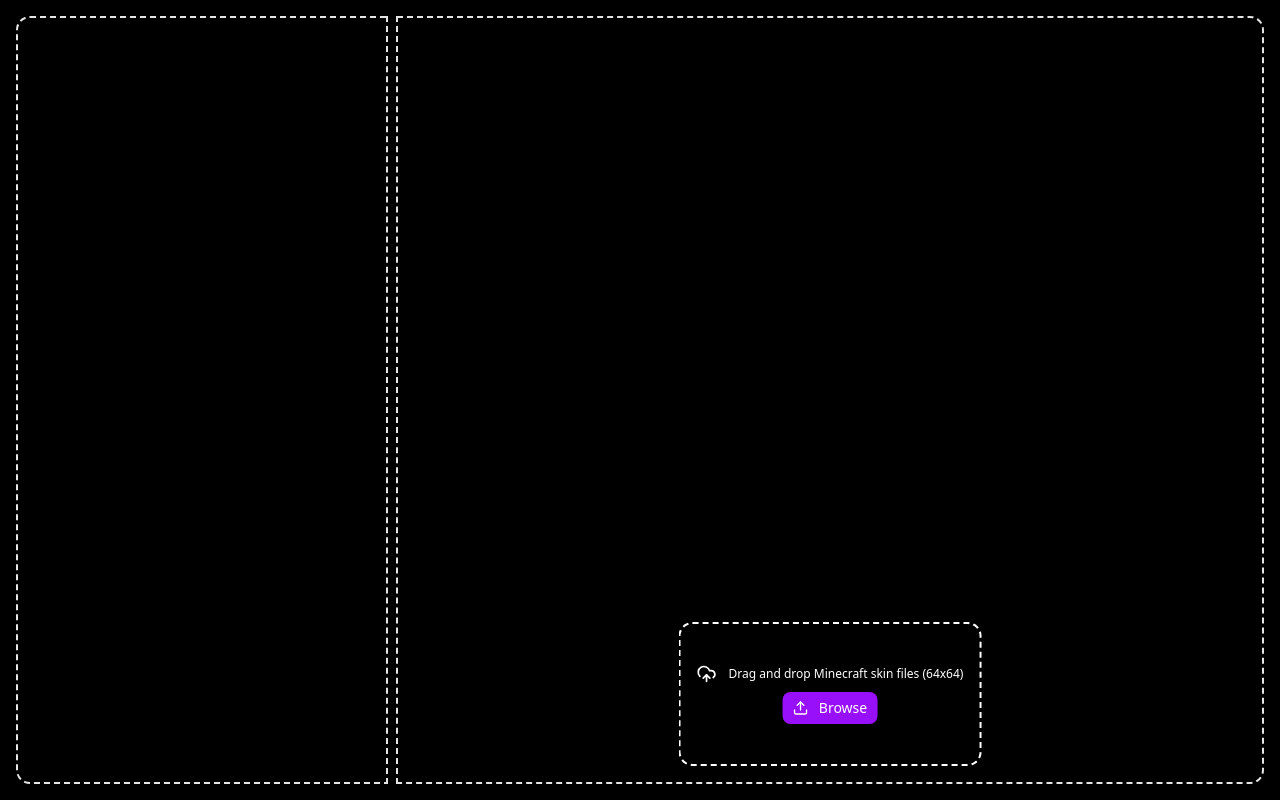
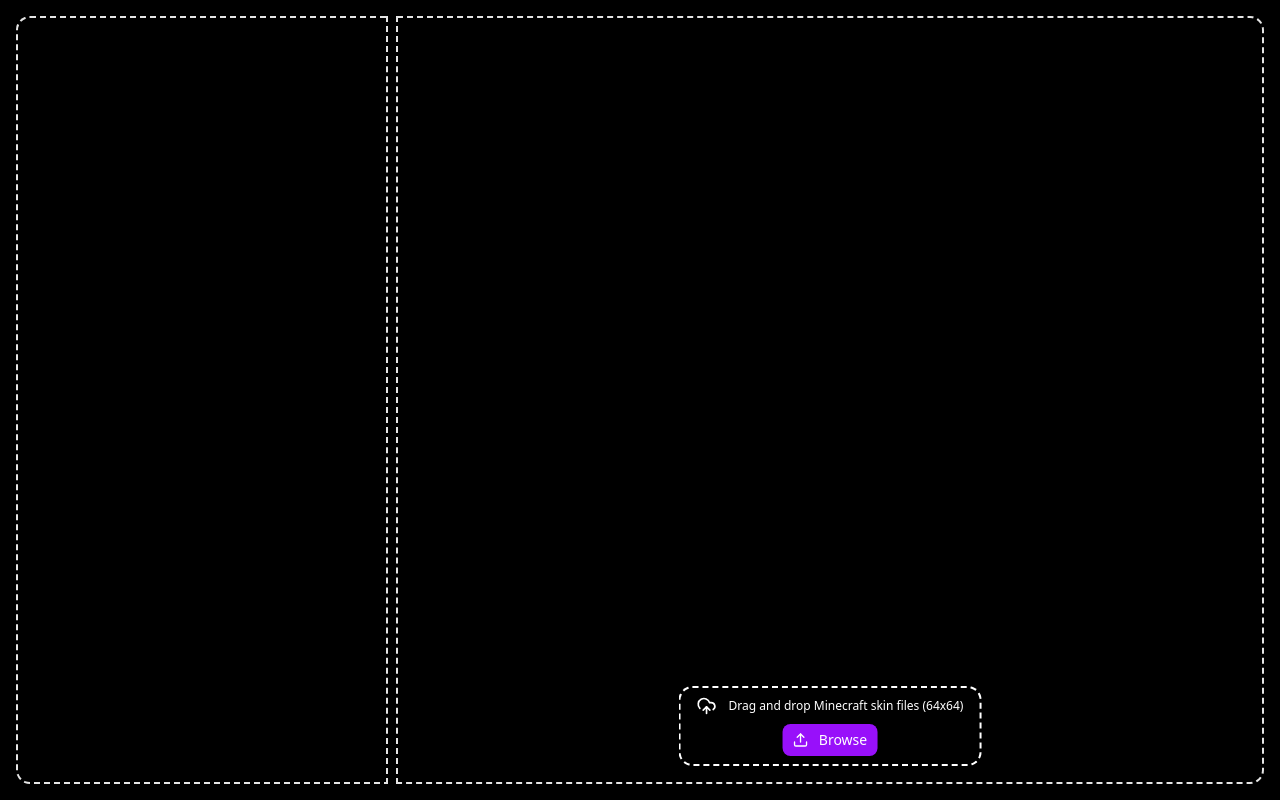
Before and after one commit to AksharDP/mc-skin-viewer, a Next.js app: page / in a window 1280 px wide. Built offline with nearby package versions, Linux system fonts and the light colour scheme.

Commit message:
Remove y axis padding to card component and add toast error popup

```diff
--- a/app/components/upload.tsx
+++ b/app/components/upload.tsx
@@ -126,7 +126,7 @@ export default function ImageUploader({ onUpload }: ImageUploaderProps) {
                 onDragLeave={handleDragLeave}
                 onDrop={handleDrop}
             >
-                <CardContent className="flex flex-col items-center p-4">
+                <CardContent className="flex flex-col items-center px-4">
                     <div className="flex items-center">
                         <UploadCloud className="h-5 w-5 mr-3 text-white" />
                         <p className="text-xs text-white">
--- a/app/page.tsx
+++ b/app/page.tsx
@@ -4,6 +4,7 @@ import ImageUploader from "@/app/components/upload";
 import Library from "@/app/components/library";
 import React from "react";
 import { openDB, IDBPDatabase } from 'idb';
+import { toast } from "sonner";
 
 let dbPromise: IDBPDatabase | null = null;
 
@@ -37,6 +38,7 @@ export default function Home() {
             const loadImages = async () => {
                 try {
                     if (!dbPromise) {
+						toast.error("Error: Refresh page to try again");
                         console.error("Database not initialized");
                         return;
                     }
@@ -57,6 +59,7 @@ export default function Home() {
 	const handleImageUpload = async (base64Image: string) => {
 		try {
 			if (!dbPromise) {
+				toast.error("Error: Refresh page to try again");
 				console.error("Database not initialized");
 				return;
 			}
@@ -76,6 +79,7 @@ export default function Home() {
 	const handleDeleteImage = async (imageToDelete: string) => {
 		try {
 			if (!dbPromise) {
+				toast.error("Error: Refresh page to try again");
 				console.error("Database not initialized");
 				return;
 			}
--- a/components/ui/card.tsx
+++ b/components/ui/card.tsx
@@ -7,7 +7,7 @@ function Card({ className, ...props }: React.ComponentProps<"div">) {
     <div
       data-slot="card"
       className={cn(
-        "bg-card text-card-foreground flex flex-col gap-6 rounded-xl border py-6 shadow-sm",
+        "bg-card text-card-foreground flex flex-col gap-6 rounded-xl border py-2 shadow-sm",
         className
       )}
       {...props}
```
